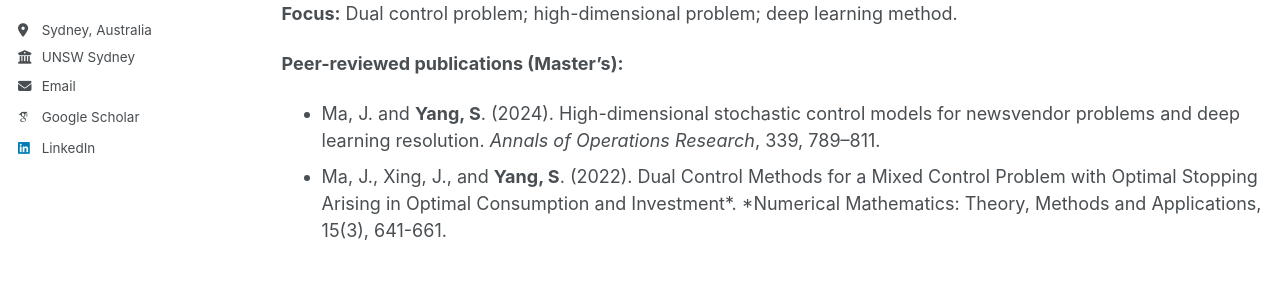
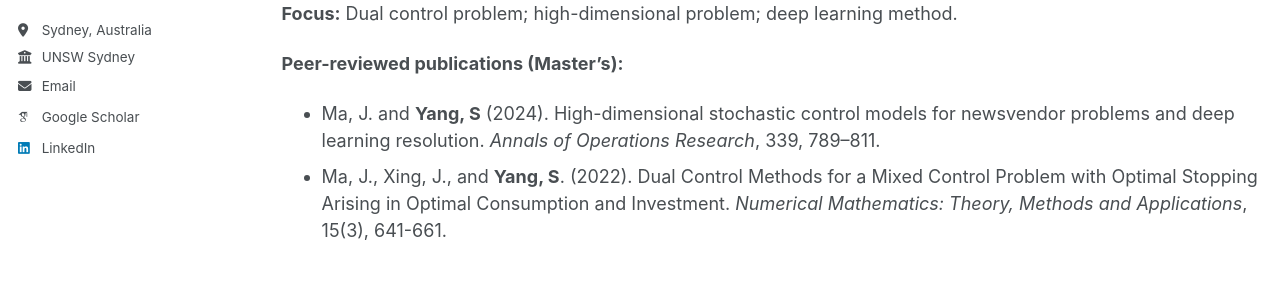
Before and after one commit to Shawnyangbest/Shawnyangbest, a Jekyll site: the page built from _pages/research.md, in a window 1280 px wide and 900 px high, scrolled down 905 px. Shown: the part 409-712 px from the top of the window. Built offline with Jekyll 4.4.1, drawn with Linux system fonts in a browser that asks for light colours; some web fonts are replaced; a script bundle is joined from its source files by our own code; library files that are not in the unit come from our copies.

```diff
--- a/_pages/research.md
+++ b/_pages/research.md
@@ -34,5 +34,5 @@ We improve day-ahead electricity price forecasting in Australia by integrating l
 **Focus:** Dual control problem; high-dimensional problem; deep learning method.
 
 **Peer-reviewed publications (Master’s):**
-- Ma, J. and **Yang, S**. (2024). High-dimensional stochastic control models for newsvendor problems and deep learning resolution. *Annals of Operations Research*, 339, 789–811.
-- Ma, J., Xing, J., and **Yang, S**. (2022). Dual Control Methods for a Mixed Control Problem with Optimal Stopping Arising in Optimal Consumption and Investment*. *Numerical Mathematics: Theory, Methods and Applications, 15(3), 641-661.
+- Ma, J. and **Yang, S** (2024). High-dimensional stochastic control models for newsvendor problems and deep learning resolution. *Annals of Operations Research*, 339, 789–811.
+- Ma, J., Xing, J., and **Yang, S**. (2022). Dual Control Methods for a Mixed Control Problem with Optimal Stopping Arising in Optimal Consumption and Investment. *Numerical Mathematics: Theory, Methods and Applications*, 15(3), 641-661.
```
